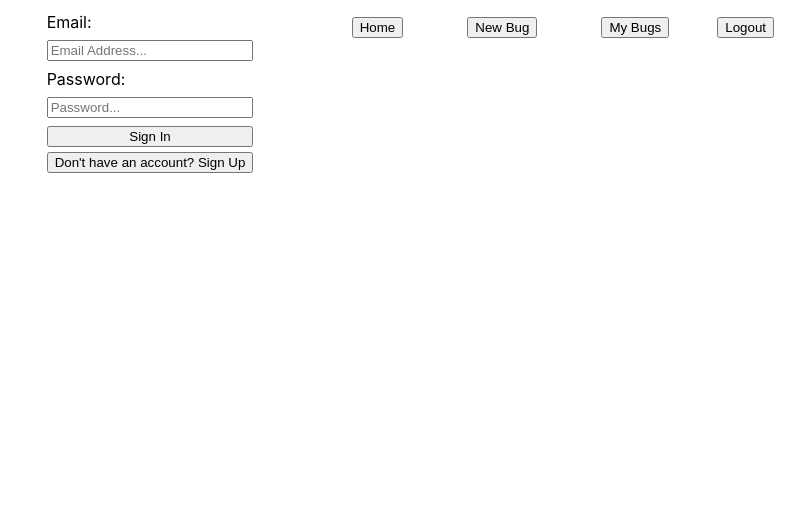
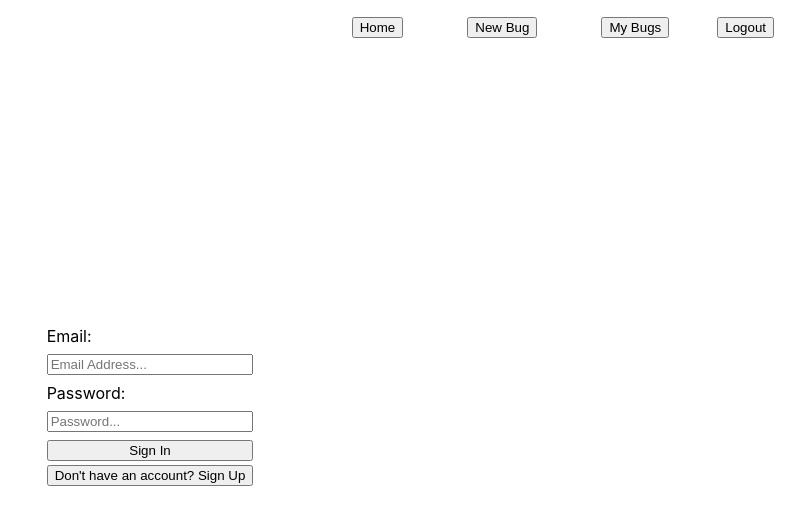
Before and after one commit to ryand67/bug-tracker-v2, a React (Create React App) app: page / in a window 1280 px wide. Shown: the top 524 px of the page, without its empty margins (490-1280 px from the left). Built offline with nearby package versions, Linux system fonts and the light colour scheme; no server answers.

Commit message:
styling/layout

```diff
--- a/src/App.css
+++ b/src/App.css
@@ -4,7 +4,7 @@
   width: 100%;
   display: flex;
   flex-direction: column;
-  justify-content: flex-start;
+  /* justify-content: center; */
   align-items: center;
 }
 
--- a/src/components/Credentials.js
+++ b/src/components/Credentials.js
@@ -1,4 +1,5 @@
 import React, { useState } from 'react'
+import styled from 'styled-components';
 
 import SignUp from './SignUp';
 import SignIn from './SignIn';
@@ -8,11 +9,18 @@ function Credentials() {
     const [signInFlag, setSignInFlag] = useState(false);
 
     return (
-        <div>
+        <CredentialsPage>
             {!signInFlag ? <SignIn /> : <SignUp />}
             <button onClick={() => setSignInFlag(!signInFlag)}>{signInFlag ? 'Have an account? Sign In' : "Don't have an account? Sign Up"}</button>
-        </div>
+        </CredentialsPage>
     )
 }
 
+const CredentialsPage = styled.div`
+    height: 100vh;
+    display: flex;
+    justify-content: center;
+    flex-direction: column;
+`;
+
 export default Credentials
```
